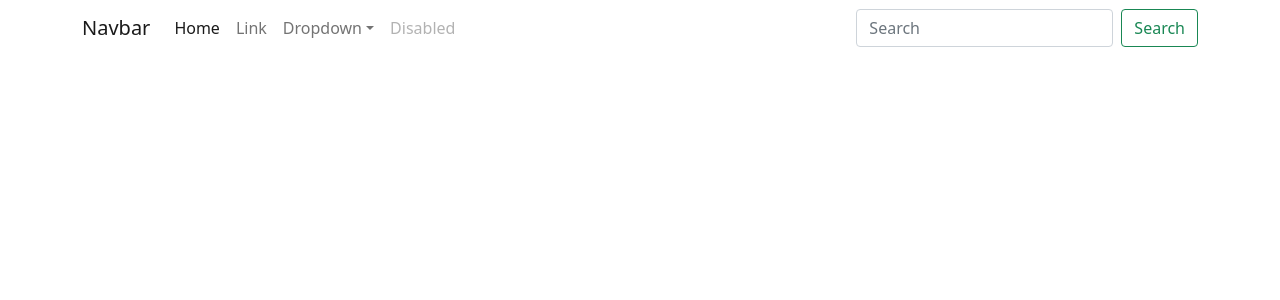
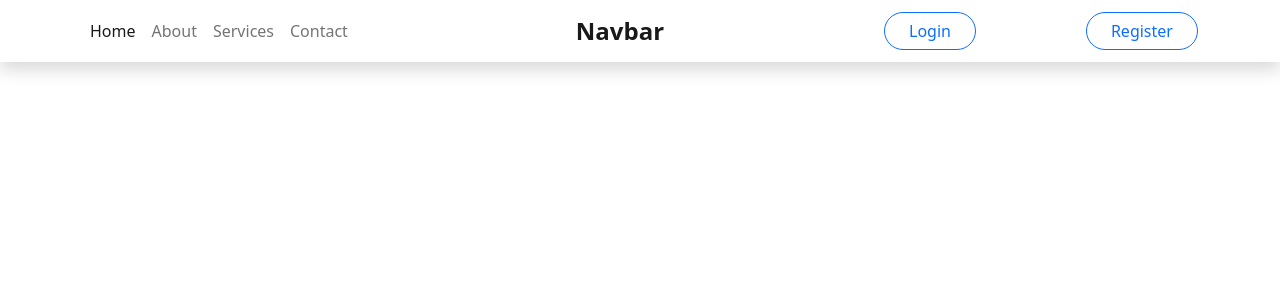
Before and after one commit to annpeacesnr/mernweb, a React (Create React App) app: page / in a window 1280 px wide. Shown: the top 300 px of the page. Built offline with nearby package versions, Linux system fonts and the light colour scheme.

Commit message:
added login and register buttons

```diff
--- a/src/components/Navbar.jsx
+++ b/src/components/Navbar.jsx
@@ -2,9 +2,9 @@ import React from 'react'
 
 const Navbar = () => {
   return (
-    <div><nav class="navbar navbar-expand-lg navbar-light">
+    <div><nav class="navbar navbar-expand-lg navbar-light shadow">
     <div class="container">
-      <a class="navbar-brand" href="#">Navbar</a>
+
       <button class="navbar-toggler" type="button" data-bs-toggle="collapse" data-bs-target="#navbarSupportedContent" aria-controls="navbarSupportedContent" aria-expanded="false" aria-label="Toggle navigation">
         <span class="navbar-toggler-icon"></span>
       </button>
@@ -14,27 +14,18 @@ const Navbar = () => {
             <a class="nav-link active" aria-current="page" href="#">Home</a>
           </li>
           <li class="nav-item">
-            <a class="nav-link" href="#">Link</a>
-          </li>
-          <li class="nav-item dropdown">
-            <a class="nav-link dropdown-toggle" href="#" id="navbarDropdown" role="button" data-bs-toggle="dropdown" aria-expanded="false">
-              Dropdown
-            </a>
-            <ul class="dropdown-menu" aria-labelledby="navbarDropdown">
-              <li><a class="dropdown-item" href="#">Action</a></li>
-              <li><a class="dropdown-item" href="#">Another action</a></li>
-              <li><hr class="dropdown-divider"/></li>
-              <li><a class="dropdown-item" href="#">Something else here</a></li>
-            </ul>
+            <a class="nav-link" href="#">About</a>
           </li>
           <li class="nav-item">
-            <a class="nav-link disabled">Disabled</a>
+            <a class="nav-link" href="#">Services</a>
+          </li>
+          <li class="nav-item">
+            <a class="nav-link" href="#">Contact</a>
           </li>
         </ul>
-        <form class="d-flex">
-          <input class="form-control me-2" type="search" placeholder="Search" aria-label="Search"/>
-          <button class="btn btn-outline-success" type="submit">Search</button>
-        </form>
+        <a class="navbar-brand fw-bolder fs-4 mx-auto" href="#">Navbar</a>
+        <button className="btn btn-outline-primary ms-auto px-4 rounded-pill">Login</button>
+        <button className="btn btn-outline-primary ms-auto px-4 rounded-pill">Register</button>
       </div>
     </div>
   </nav></div>
```
